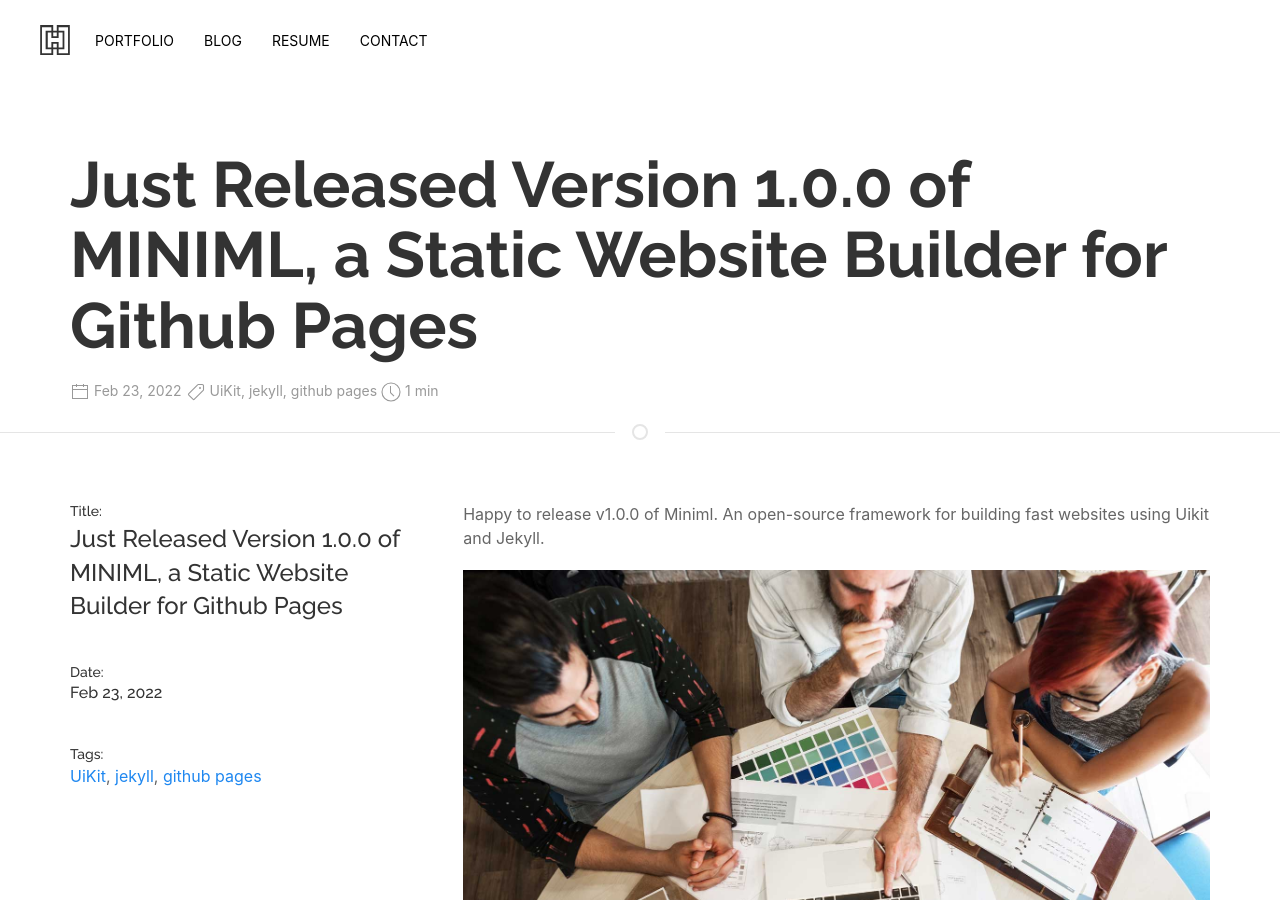
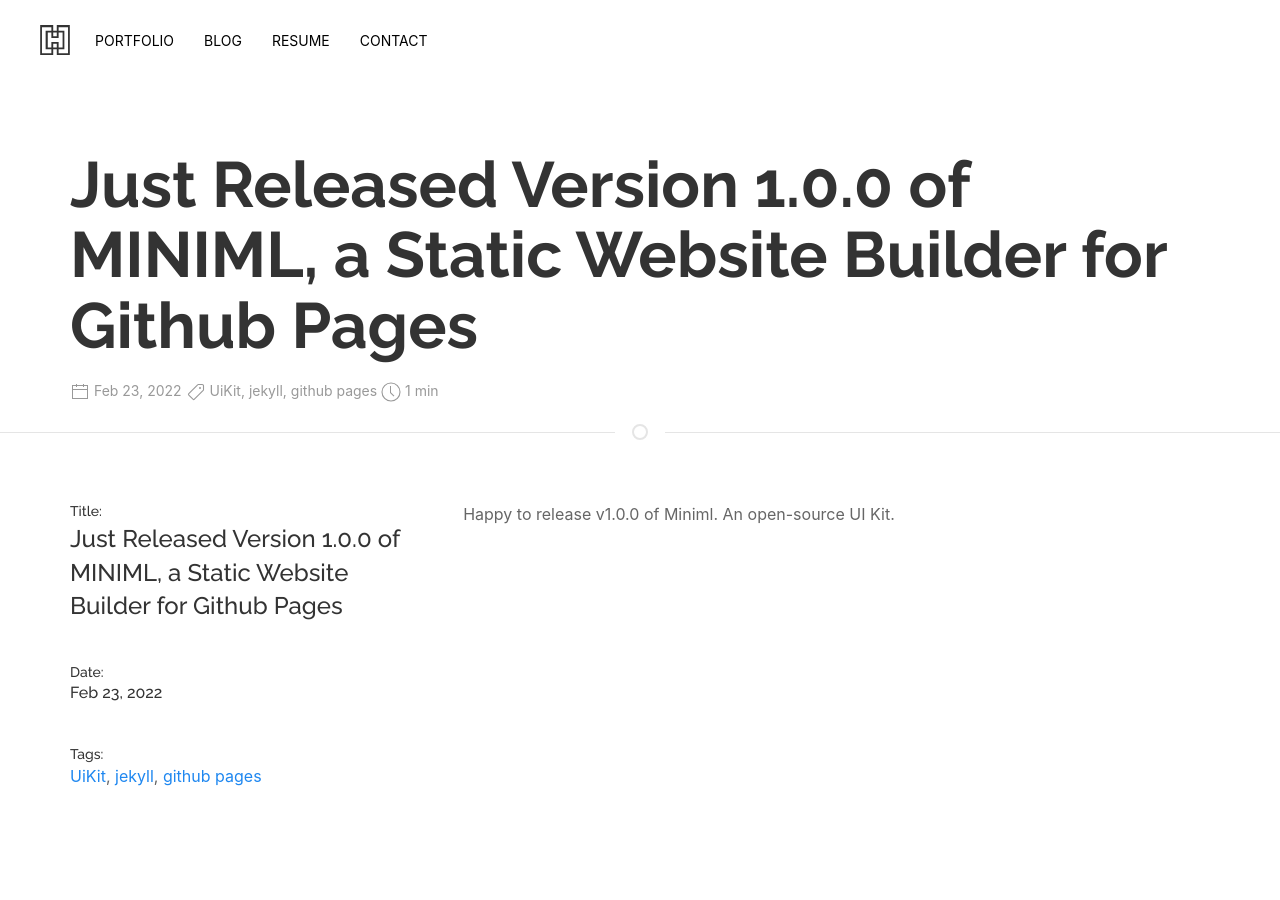
Before and after one commit to kre8t/kre8t.github.io, a Jekyll site: the page built from _posts/2022-02-23-just-released-version-1.0.0-of-miniml-a-static-website-builder-for-github-pages.md, in a window 1280 px wide and 900 px high. Built offline with Jekyll 4.4.1, drawn with Linux system fonts in a browser that asks for light colours; comment, search, counter and statistics services are not loaded.

Commit message:
Update from Forestry.io Isaac updated _posts/2022-02-23-just-released-version-1.0.0-of-miniml-a-static-website-builder-for-github-pages.md

```diff
--- a/_posts/2022-02-23-just-released-version-1.0.0-of-miniml-a-static-website-builder-for-github-pages.md
+++ b/_posts/2022-02-23-just-released-version-1.0.0-of-miniml-a-static-website-builder-for-github-pages.md
@@ -9,6 +9,4 @@
 bigimg: "/assets/img/uploads/blocks.png"
 
 ---
-Happy to release v1.0.0 of Miniml.  An open-source framework for building fast websites using Uikit and Jekyll.
-
-![](/assets/img/uploads/design-studio.jpg)
+Happy to release v1.0.0 of Miniml.  An open-source UI Kit.
```
